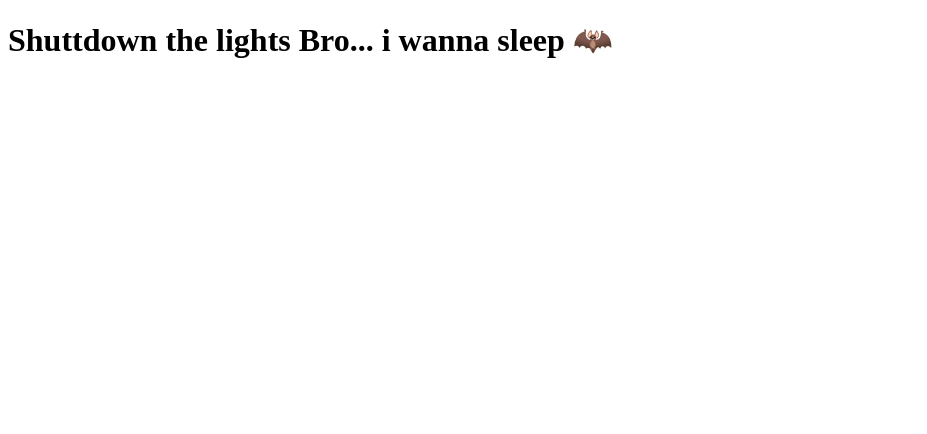
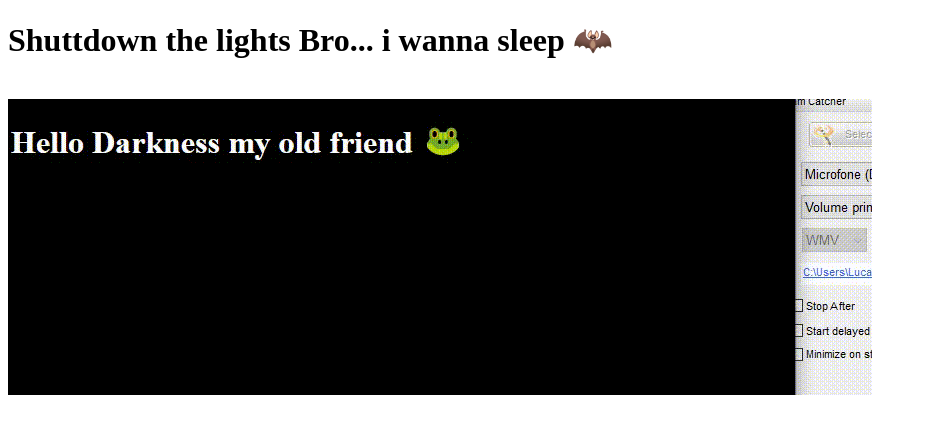
Before and after one commit to lucaspdroz/CSS-Inteligent-DarkMode, a plain HTML site: page index.html in a window 1280 px wide. Shown: the whole page, without its empty margins (0-927 px from the left). Drawn offline with Linux system fonts and the light colour scheme.

Commit message:
adding .gif to readme

```diff
--- a/index.html
+++ b/index.html
@@ -14,6 +14,9 @@
 <body>
     <div class="conteiner">
         <h1></h1>
+
+        <br>
+        <img src="example.gif" alt="">
     </div>
 </body>
 
```
Also changed, not shown: example.gif (added), 1 other file.
